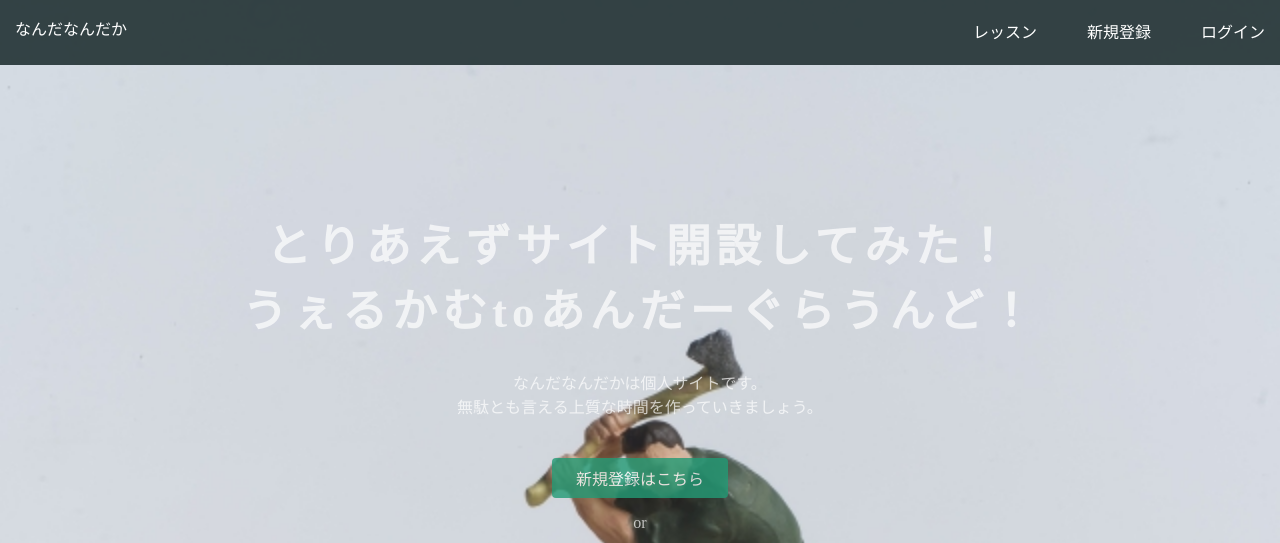
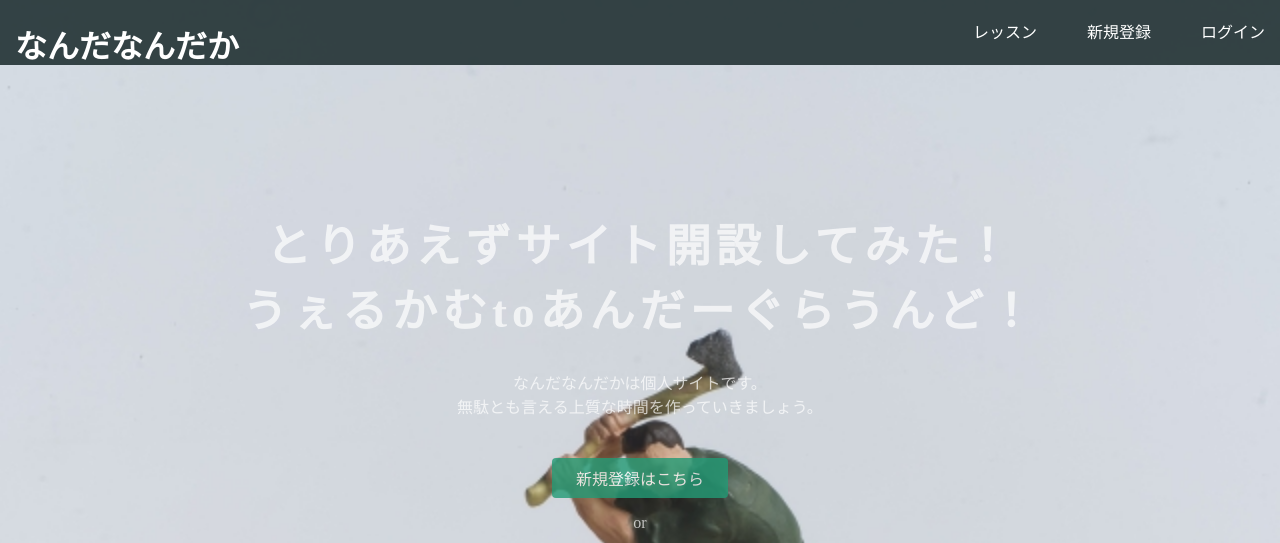
Before and after one commit to mh-lab/mh-lab.github.io, a plain HTML site: page index.html in a window 1280 px wide. Shown: the top 543 px of the page. Drawn offline with Linux system fonts and the light colour scheme.

Commit message:
Update index.html

```diff
--- a/index.html
+++ b/index.html
@@ -11,7 +11,7 @@
   <header>
     <div class="container">
       <div class="header-left">
-        <p class="atama">なんだなんだか</p>
+        <h1 class="atama">なんだなんだか</h1>
         <!--<img class="logo" src="https://prog-8.com/images/html/advanced/main_logo.png">-->
       </div>
       <span class="fa fa-bars menu-icon"></span>
```
